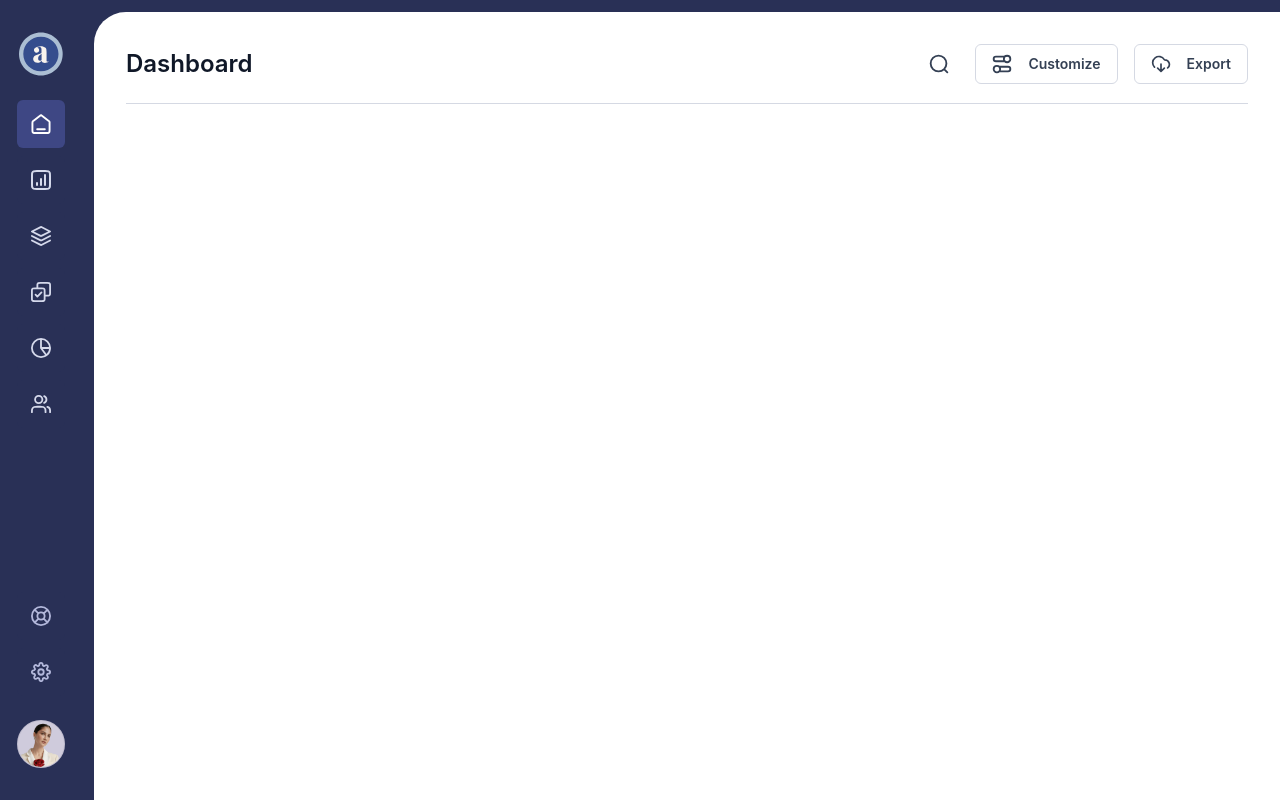
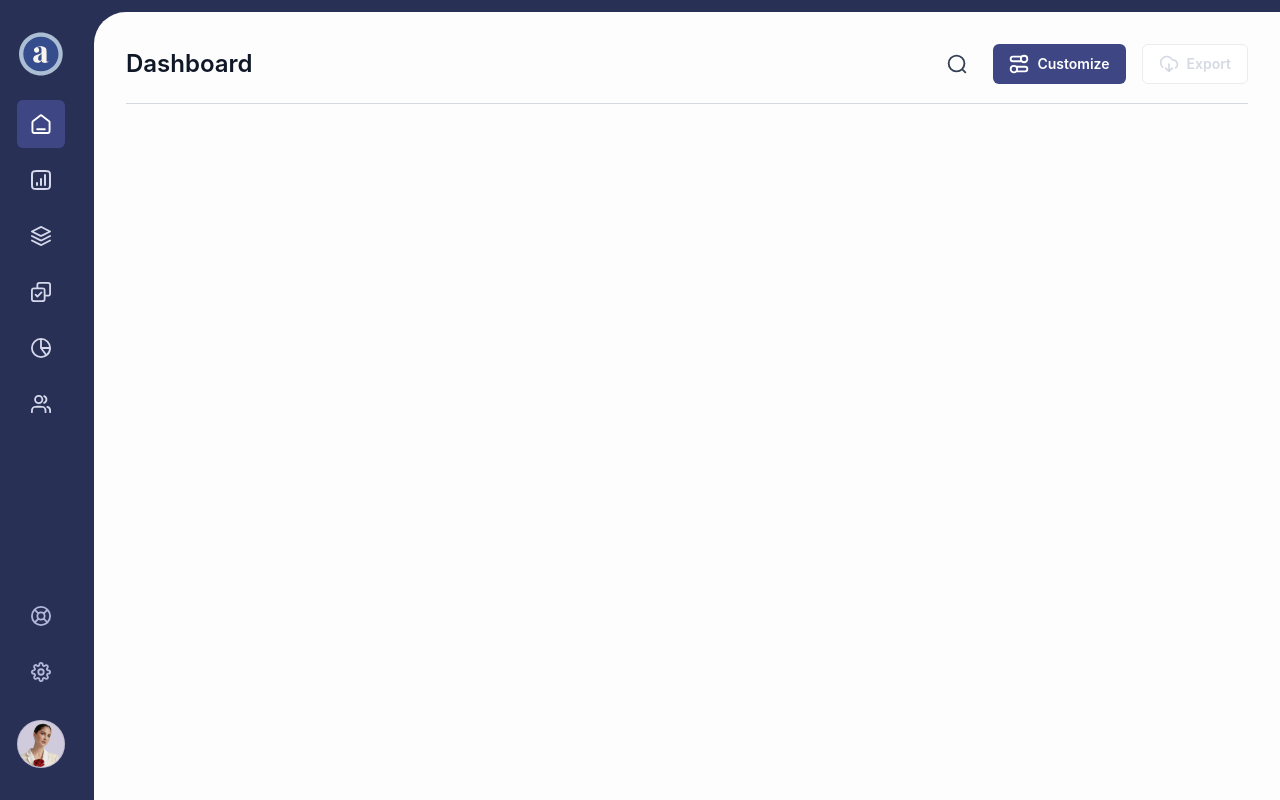
Before and after one commit to nathanaeld01/dashboard-assessment, a React (Create React App) app: page / in a window 1280 px wide. Built offline with nearby package versions, Linux system fonts and the light colour scheme.

Commit message:
fix(ui): adjusted button and nav item variants

```diff
--- a/src/components/button.jsx
+++ b/src/components/button.jsx
@@ -3,14 +3,15 @@ import { cloneElement } from "react";
 import { cn } from "../lib/utils";
 
 const buttonStyles = cva(
-	"inline-flex font-semibold justify-center items-center rounded-md disabled:bg-transparent disabled:text-grey-300 transition-colors duration-200",
+	"inline-flex font-semibold justify-center items-center rounded-md transition-colors duration-200 disabled:focus:ring-0",
 	{
 		variants: {
 			variant: {
-				primary: "",
+				primary:
+					"text-white bg-primary-600 hover:bg-primary-700 focus:ring-4 focus:ring-shadow-violet disabled:text-white disabled:bg-primary-200 disabled:hover:bg-primary-200 disabled:focus:ring-0",
 				secondary:
-					"text-grey-700 border border-grey-300 hover:bg-grey-50 hover:text-grey-800 disabled:border-grey-200 focus:ring-4 focus:ring-grey-100",
-				ghost: "text-grey-700 hover:enabled:bg-grey-50 hover:enabled:text-grey-800",
+					"text-grey-700 border border-grey-300 hover:bg-grey-50 hover:text-grey-800 focus:ring-4 focus:ring-grey-100 disabled:border-grey-200 disabled:bg-white disabled:text-grey-300 disabled:hover:bg-white disabled:hover:text-grey-300 ",
+				ghost: "text-grey-700 hover:enabled:bg-grey-50 hover:enabled:text-grey-800 disabled:bg-transparent disabled:text-grey-300",
 			},
 			size: {
 				sm: "h-9 px-3.5 py-2 text-sm",
@@ -22,8 +23,8 @@ const buttonStyles = cva(
 			},
 			icon: {
 				default: "",
-				trailing: "flex-row-reverse gap-4",
-				leading: "flex-row gap-4",
+				trailing: "flex-row-reverse gap-2",
+				leading: "flex-row gap-2",
 				only: "",
 			},
 		},
--- a/src/components/dashboard/index.jsx
+++ b/src/components/dashboard/index.jsx
@@ -4,7 +4,7 @@ import { ConfigureIcon, DownloadCloudIcon, SearchIcon } from "../svgs";
 export const Dashboard = () => {
 	return (
 		<div className="grow h-full pt-3 pl-3">
-			<main className="w-full h-full bg-white rounded-tl-4xl p-8">
+			<main className="w-full h-full bg-background rounded-tl-4xl p-8">
 				<div className="h-15 border-b border-b-grey-300">
 					<header className="flex justify-between items-center">
 						<h1 className="text-2xl text-grey-900 font-semibold">
@@ -13,12 +13,13 @@ export const Dashboard = () => {
 						<div className="flex gap-4">
 							<Button variant="ghost" icon={<SearchIcon />} />
 							<Button
-								variant="secondary"
+								variant="primary"
 								leadingIcon={<ConfigureIcon />}
 							>
 								Customize
 							</Button>
 							<Button
+								disabled
 								variant="secondary"
 								leadingIcon={<DownloadCloudIcon />}
 							>
--- a/src/components/sidebar/item.jsx
+++ b/src/components/sidebar/item.jsx
@@ -9,7 +9,7 @@ const navItemStyles = cva(
 				default:
 					"text-primary-200 bg-white hover:bg-grey-50 focus:ring-grey-100",
 				primary:
-					"text-primary-200 bg-primary-800 hover:bg-primary-600 focus:ring-shadow-primary",
+					"text-primary-200 bg-primary-800 hover:bg-primary-600 focus:ring-shadow-purple",
 				grey: "text-primary-200 bg-grey-950 hover:bg-grey-800 focus:ring-shadow-grey",
 			},
 			size: {
--- a/tailwind.config.js
+++ b/tailwind.config.js
@@ -11,7 +11,7 @@ module.exports = {
 				400: "#8A93C3",
 				500: "#5F6CB2",
 				600: "#3E4784",
-				700: "#333D5E",
+				700: "#363F72",
 				800: "#293056",
 				900: "#1F234E",
 				950: "#1A1E45",
@@ -33,8 +33,10 @@ module.exports = {
 				500: "#17B26A",
 			},
 			border: "#EAECF0",
+			background: "#FDFDFD",
 			shadow: {
-				primary: "#9E77ED",
+				purple: "#9E77ED",
+				violet: "#F4EBFF",
 				grey: "#667085",
 			},
 			white: "#ffffff",
```
